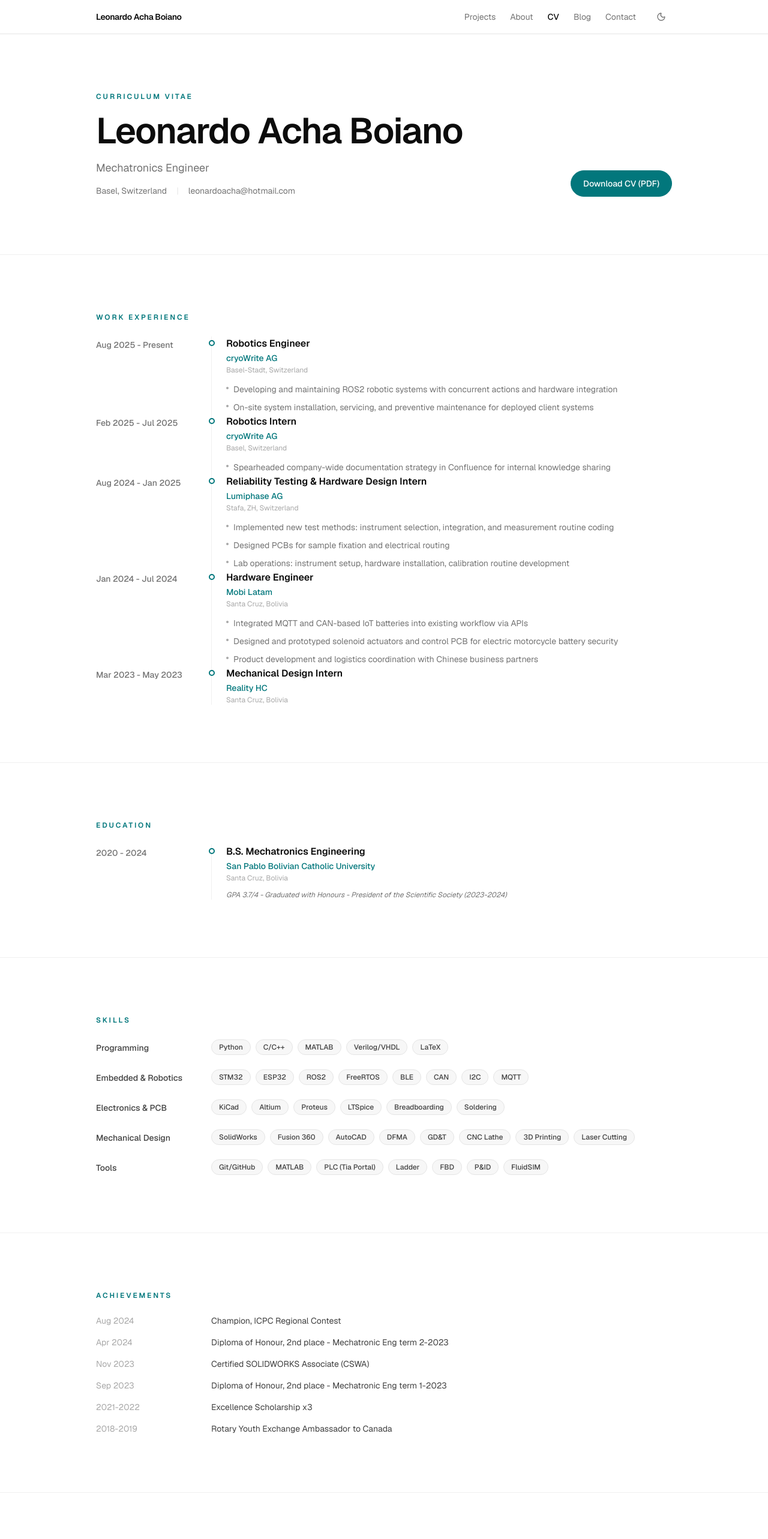
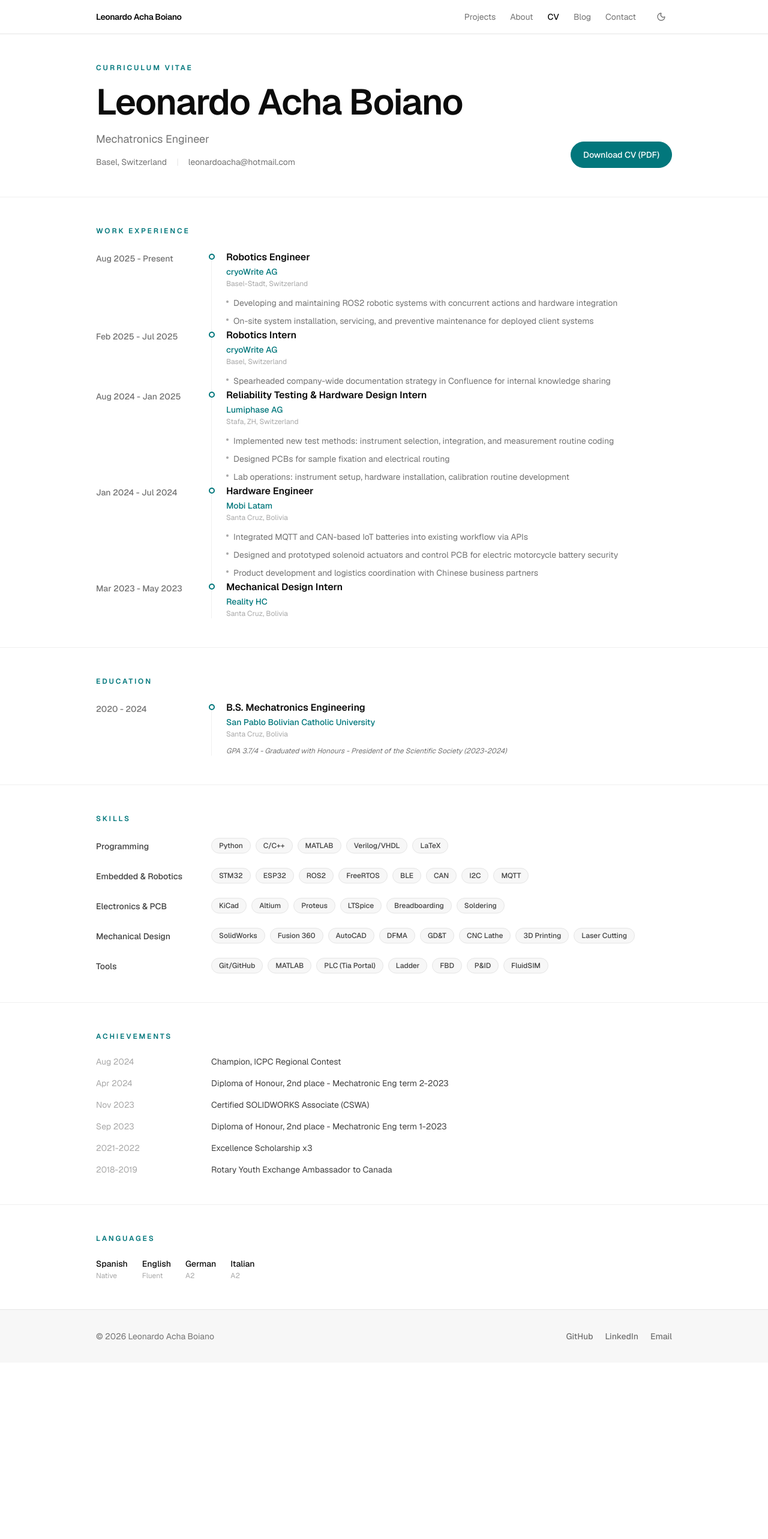
Before and after one commit to leonardoAB1/leonardoachaboiano.com, a Next.js app: page /cv in a window 1280 px wide. Shown: the top 2566 px of the page at 60% size. After the commit the page ends 2272 px from the top, so only its background shows below. Built offline with nearby package versions, Linux system fonts and the light colour scheme.

Commit message:
style: fix cv download filename and reduce section spacing

```diff
--- a/src/app/(marketing)/cv/page.tsx
+++ b/src/app/(marketing)/cv/page.tsx
@@ -159,7 +159,7 @@ export default function CVPage(): ReactElement {
       {/* ------------------------------------------------------------------ */}
       {/* Header                                                              */}
       {/* ------------------------------------------------------------------ */}
-      <Section as="header">
+      <Section as="header" className="py-8 sm:py-12">
         <Container>
           <AnimatedSection>
             <div className="flex flex-col gap-6 sm:flex-row sm:items-end sm:justify-between">
@@ -197,7 +197,7 @@ export default function CVPage(): ReactElement {
       {/* ------------------------------------------------------------------ */}
       {/* Work Experience                                                     */}
       {/* ------------------------------------------------------------------ */}
-      <Section>
+      <Section className="py-8 sm:py-12">
         <Container>
           <AnimatedSection>
             <Eyebrow className="mb-6">Work Experience</Eyebrow>
@@ -218,7 +218,7 @@ export default function CVPage(): ReactElement {
       {/* ------------------------------------------------------------------ */}
       {/* Education                                                           */}
       {/* ------------------------------------------------------------------ */}
-      <Section>
+      <Section className="py-8 sm:py-12">
         <Container>
           <AnimatedSection delay={0.05}>
             <Eyebrow className="mb-6">Education</Eyebrow>
@@ -239,7 +239,7 @@ export default function CVPage(): ReactElement {
       {/* ------------------------------------------------------------------ */}
       {/* Skills                                                              */}
       {/* ------------------------------------------------------------------ */}
-      <Section>
+      <Section className="py-8 sm:py-12">
         <Container>
           <AnimatedSection delay={0.05}>
             <Eyebrow className="mb-6">Skills</Eyebrow>
@@ -269,7 +269,7 @@ export default function CVPage(): ReactElement {
       {/* ------------------------------------------------------------------ */}
       {/* Achievements                                                        */}
       {/* ------------------------------------------------------------------ */}
-      <Section>
+      <Section className="py-8 sm:py-12">
         <Container>
           <AnimatedSection delay={0.05}>
             <Eyebrow className="mb-6">Achievements</Eyebrow>
@@ -293,7 +293,7 @@ export default function CVPage(): ReactElement {
       {/* ------------------------------------------------------------------ */}
       {/* Languages                                                           */}
       {/* ------------------------------------------------------------------ */}
-      <Section>
+      <Section className="py-8 sm:py-12">
         <Container>
           <AnimatedSection delay={0.05}>
             <Eyebrow className="mb-6">Languages</Eyebrow>
--- a/src/components/cv/DownloadButton.tsx
+++ b/src/components/cv/DownloadButton.tsx
@@ -5,7 +5,7 @@ export function DownloadButton(): ReactElement {
   return (
     <a
       className={buttonClasses({ variant: "primary", size: "md" })}
-      download
+      download="CV_LEONARDO_ACHA_BOIANO.pdf"
       href="/cv/leonardo-acha-boiano-cv.pdf"
     >
       Download CV (PDF)
```
